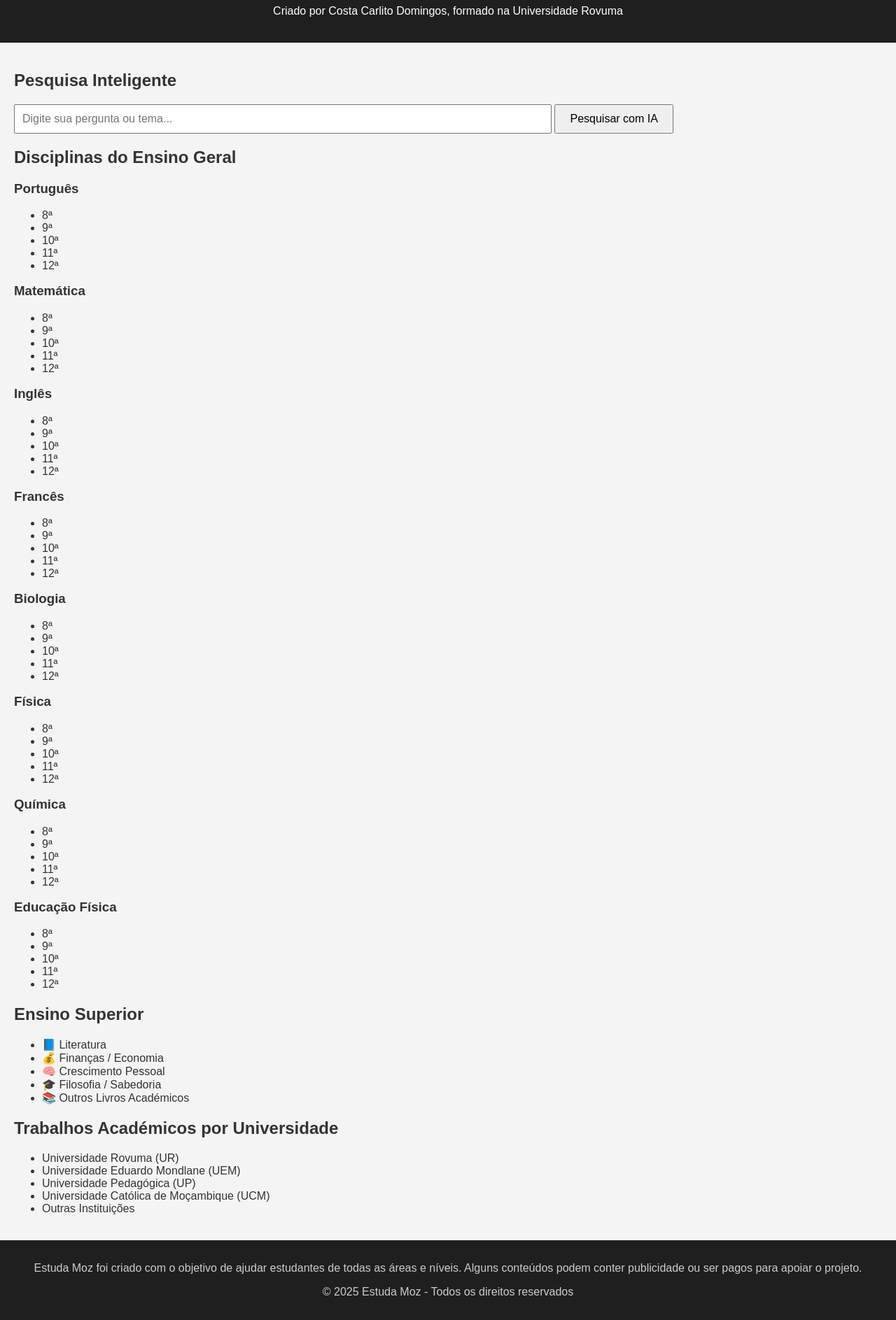
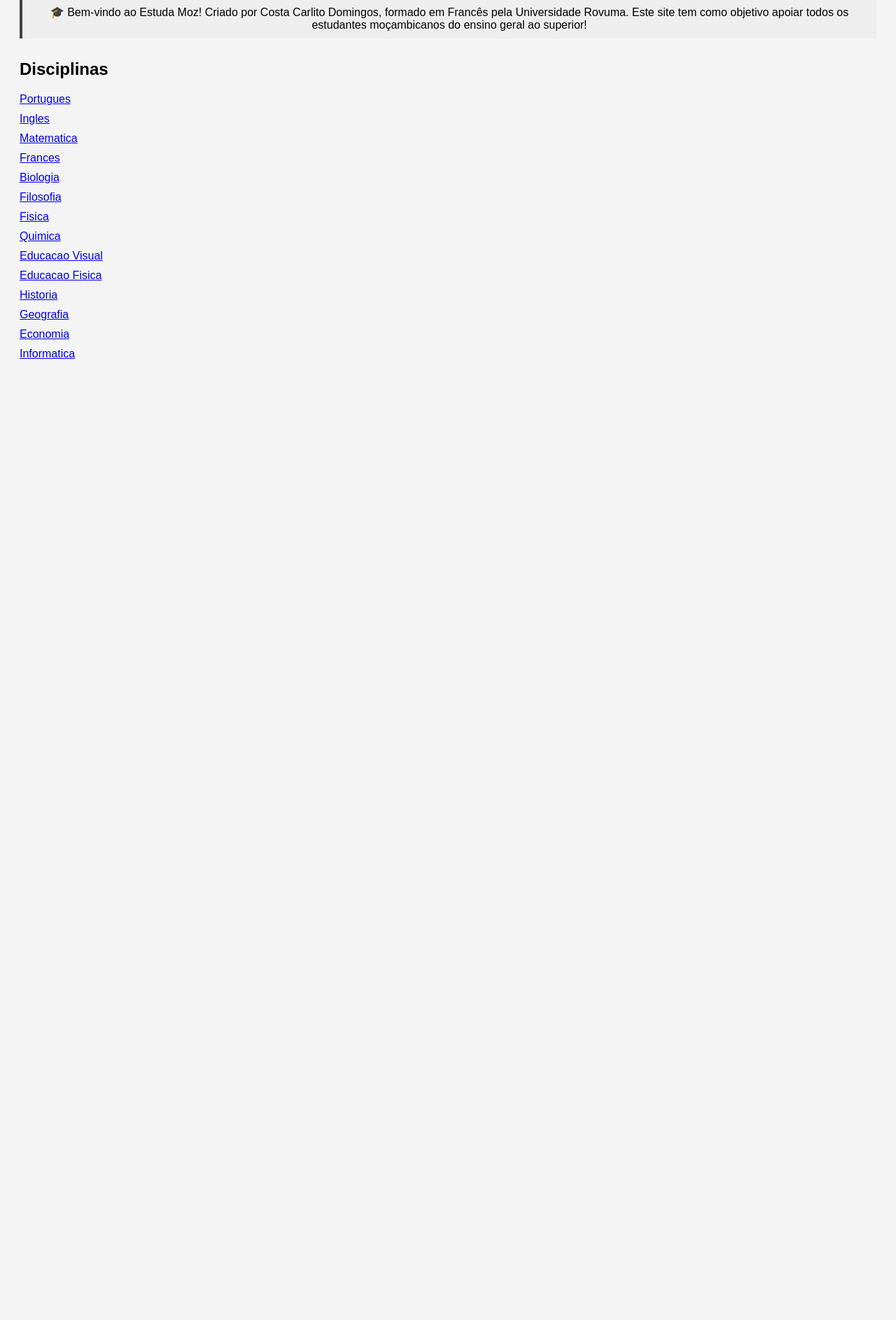
Before and after one commit to CostaCarlito/EstudaMoz, a plain HTML site: page index.html in a window 1280 px wide. Shown: the part 111-1998 px from the top of the page at 70% size. After the commit the page ends 800 px from the top, so only its background shows below. Drawn offline with Linux system fonts and the light colour scheme.

Commit message:
Add files via upload

```diff
--- a/index.html
+++ b/index.html
@@ -1,66 +1,41 @@
-
 <!DOCTYPE html>
 <html lang="pt">
 <head>
-  <meta charset="UTF-8">
-  <meta name="viewport" content="width=device-width, initial-scale=1.0">
-  <title>Estuda Moz</title>
-  <link rel="stylesheet" href="estilos/style.css">
-  <script defer src="scripts/ia-busca.js"></script>
+    <meta charset="UTF-8">
+    <title>Estuda Moz</title>
+    <style>
+        body { font-family: Arial, sans-serif; background-color: #f4f4f4; padding: 20px; }
+        .header { text-align: center; }
+        .disciplinas { margin-top: 30px; }
+        .disciplina { margin-bottom: 10px; }
+        .boas-vindas { background-color: #eee; padding: 10px; border-left: 4px solid #444; }
+    </style>
 </head>
 <body>
-  <header class="header">
-    <img src="imagens/logo-estudamoz.png" alt="Logo Estuda Moz" class="logo" />
-    <h1>Estuda Moz</h1>
-    <p class="slogan">Criado por Costa Carlito Domingos, formado na Universidade Rovuma</p>
-  </header>
+    <div class="header">
+        <h1>📘 Estuda Moz</h1>
+        <p class="boas-vindas">
+            🎓 Bem-vindo ao Estuda Moz! Criado por Costa Carlito Domingos, formado em Francês pela Universidade Rovuma.
+            Este site tem como objetivo apoiar todos os estudantes moçambicanos do ensino geral ao superior!
+        </p>
+    </div>
+    <div class="disciplinas">
+        <h2>Disciplinas</h2>
+<div class="disciplina"><a href="portugues.html">Portugues</a></div>
+<div class="disciplina"><a href="ingles.html">Ingles</a></div>
+<div class="disciplina"><a href="matematica.html">Matematica</a></div>
+<div class="disciplina"><a href="frances.html">Frances</a></div>
+<div class="disciplina"><a href="biologia.html">Biologia</a></div>
+<div class="disciplina"><a href="filosofia.html">Filosofia</a></div>
+<div class="disciplina"><a href="fisica.html">Fisica</a></div>
+<div class="disciplina"><a href="quimica.html">Quimica</a></div>
+<div class="disciplina"><a href="educacao_visual.html">Educacao Visual</a></div>
+<div class="disciplina"><a href="educacao_fisica.html">Educacao Fisica</a></div>
+<div class="disciplina"><a href="historia.html">Historia</a></div>
+<div class="disciplina"><a href="geografia.html">Geografia</a></div>
+<div class="disciplina"><a href="economia.html">Economia</a></div>
+<div class="disciplina"><a href="informatica.html">Informatica</a></div>
 
-  <main class="main-content">
-    <section class="ia-search">
-      <h2>Pesquisa Inteligente</h2>
-      <input type="text" id="searchInput" placeholder="Digite sua pergunta ou tema..." />
-      <button onclick="buscarIA()">Pesquisar com IA</button>
-      <div id="respostaIA"></div>
-    </section>
-
-    <section class="disciplinas">
-      <h2>Disciplinas do Ensino Geral</h2>
-      <div class="disciplina"><h3>Português</h3><ul><li>8ª</li><li>9ª</li><li>10ª</li><li>11ª</li><li>12ª</li></ul></div>
-      <div class="disciplina"><h3>Matemática</h3><ul><li>8ª</li><li>9ª</li><li>10ª</li><li>11ª</li><li>12ª</li></ul></div>
-      <div class="disciplina"><h3>Inglês</h3><ul><li>8ª</li><li>9ª</li><li>10ª</li><li>11ª</li><li>12ª</li></ul></div>
-      <div class="disciplina"><h3>Francês</h3><ul><li>8ª</li><li>9ª</li><li>10ª</li><li>11ª</li><li>12ª</li></ul></div>
-      <div class="disciplina"><h3>Biologia</h3><ul><li>8ª</li><li>9ª</li><li>10ª</li><li>11ª</li><li>12ª</li></ul></div>
-      <div class="disciplina"><h3>Física</h3><ul><li>8ª</li><li>9ª</li><li>10ª</li><li>11ª</li><li>12ª</li></ul></div>
-      <div class="disciplina"><h3>Química</h3><ul><li>8ª</li><li>9ª</li><li>10ª</li><li>11ª</li><li>12ª</li></ul></div>
-      <div class="disciplina"><h3>Educação Física</h3><ul><li>8ª</li><li>9ª</li><li>10ª</li><li>11ª</li><li>12ª</li></ul></div>
-    </section>
-
-    <section class="ensino-superior">
-      <h2>Ensino Superior</h2>
-      <ul>
-        <li>📘 Literatura</li>
-        <li>💰 Finanças / Economia</li>
-        <li>🧠 Crescimento Pessoal</li>
-        <li>🎓 Filosofia / Sabedoria</li>
-        <li>📚 Outros Livros Académicos</li>
-      </ul>
-    </section>
-
-    <section class="trabalhos-academicos">
-      <h2>Trabalhos Académicos por Universidade</h2>
-      <ul>
-        <li>Universidade Rovuma (UR)</li>
-        <li>Universidade Eduardo Mondlane (UEM)</li>
-        <li>Universidade Pedagógica (UP)</li>
-        <li>Universidade Católica de Moçambique (UCM)</li>
-        <li>Outras Instituições</li>
-      </ul>
-    </section>
-  </main>
-
-  <footer class="footer">
-    <p>Estuda Moz foi criado com o objetivo de ajudar estudantes de todas as áreas e níveis. Alguns conteúdos podem conter publicidade ou ser pagos para apoiar o projeto.</p>
-    <p>&copy; 2025 Estuda Moz - Todos os direitos reservados</p>
-  </footer>
+    </div>
 </body>
 </html>
```
Also changed, not shown: biologia.html (added, +11 -0 lines), economia.html (added, +11 -0 lines), educacao_fisica.html (added, +11 -0 lines), educacao_visual.html (added, +11 -0 lines), filosofia.html (added, +11 -0 lines), fisica.html (added, +11 -0 lines), frances.html (added, +11 -0 lines), geografia.html (added, +11 -0 lines), historia.html (added, +11 -0 lines), informatica.html (added, +11 -0 lines), ingles.html (added, +11 -0 lines), matematica.html (added, +11 -0 lines), portugues.html (added, +11 -0 lines), quimica.html (added, +11 -0 lines).
